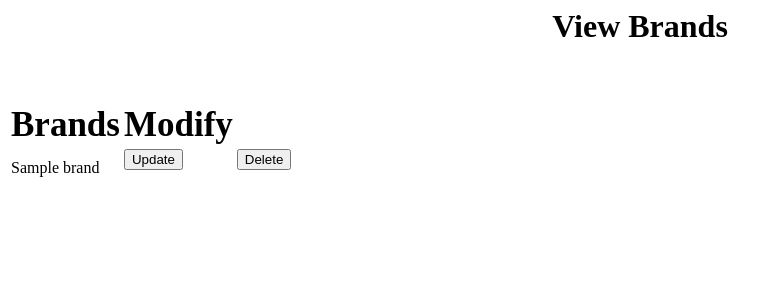
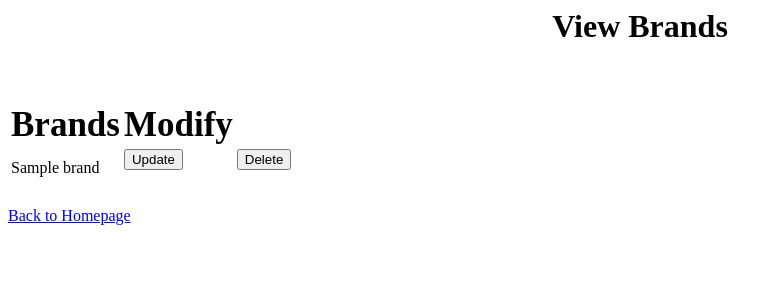
Before and after one commit to EmmanuellaAplerku/ecommerce, a PHP site: page /admin/viewbrand.php in a window 1280 px wide. Shown: the top 300 px of the page, without its empty margins (0-782 px from the left). Run offline with PHP 8.4, Linux system fonts and the light colour scheme; tables that the repository leaves empty or names only in its code hold one stand-in row (values such as "Sample post"); data that the repository does not hold is empty.

Commit message:
Update viewbrand.php

```diff
--- a/admin/viewbrand.php
+++ b/admin/viewbrand.php
@@ -52,5 +52,8 @@
                 <?php }?>
             </tbody>
         </table>
+
+                </br>
+                <a href='admin_index.php'>Back to Homepage</a>
     </body>
 </html>
```
